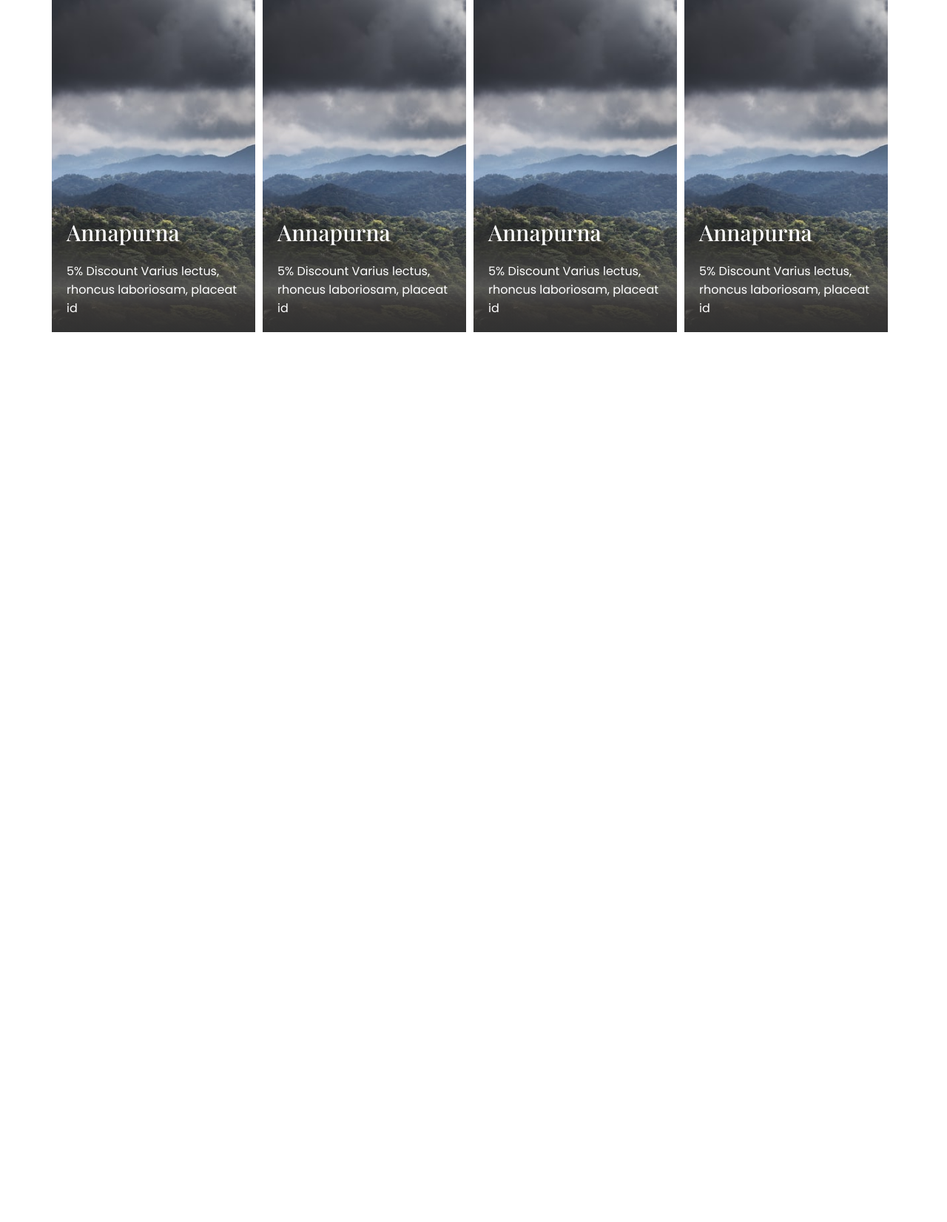
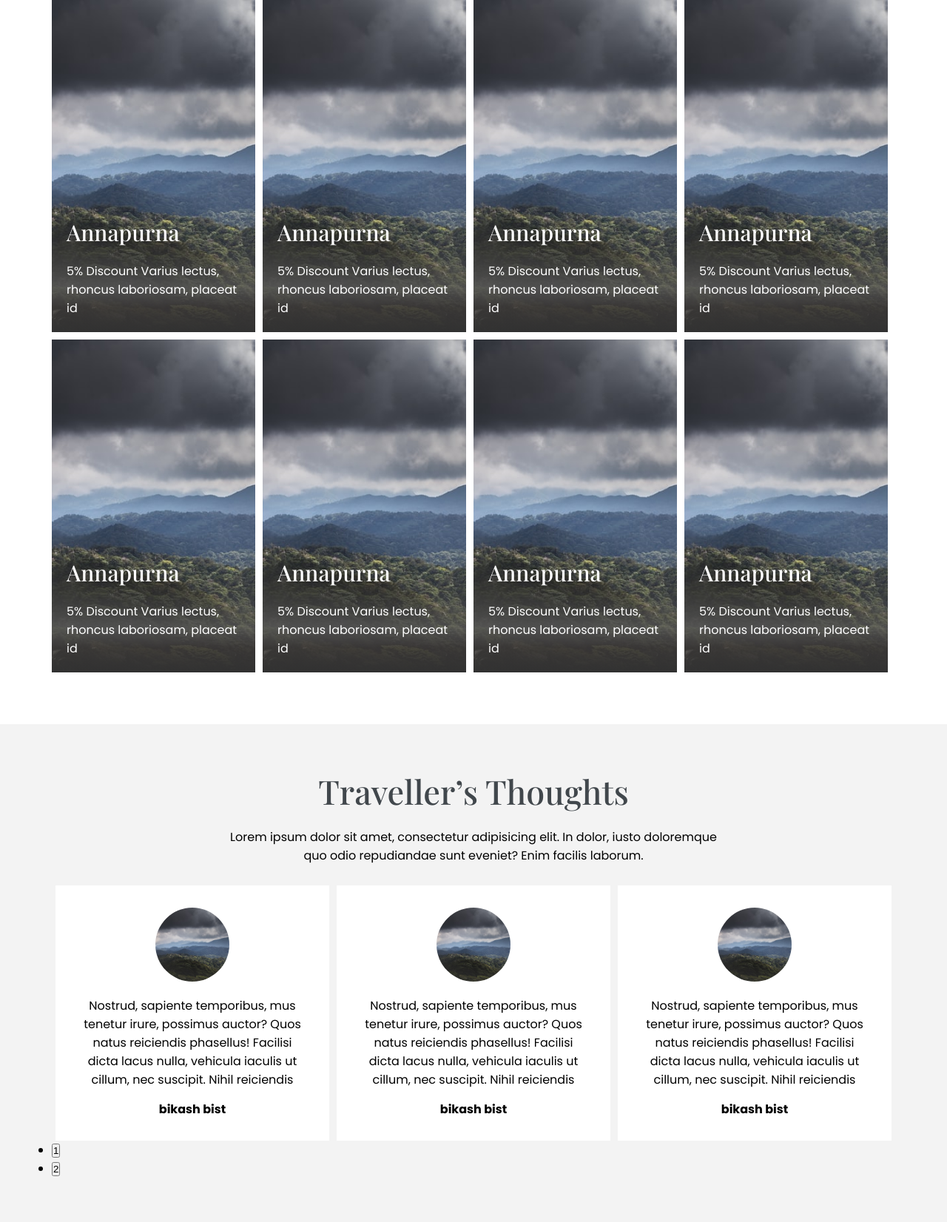
Before and after one commit to bikashbist/paidal-yatri, a Laravel app: page / in a window 1280 px wide. Shown: the part 2463-4115 px from the top of the page at 74% size. Before the commit the page ends 2912 px from the top, so only its background shows below. Run offline with Laravel 8, Linux system fonts and the light colour scheme; some libraries are stand-ins or nearby versions; some web fonts are replaced.

Commit message:
test-monial

```diff
--- a/css/test.css
+++ b/css/test.css
@@ -137,6 +137,7 @@ h2.text {
 
 .slick-slide img {
   width: 100%;
+  height: 100%;
 }
 
 .slider__content {
@@ -452,6 +453,7 @@ h2.text {
 }
 .package-destination a {
   display: block;
+  margin-bottom: 10px;
 }
 .package-destination--contain {
   height: 450px;
@@ -484,3 +486,27 @@ h2.text {
      object-fit: cover;
   width: 100%;
 }
+
+.testimonial {
+  background-color: #f3f3f3;
+}
+.testimonial__images {
+  width: 100px;
+  height: 100px;
+  overflow: hidden;
+  border-radius: 50%;
+  margin: 0 auto;
+}
+.testimonial__contain {
+  text-align: center;
+  padding: 20px 15px 0px;
+  display: inline-block;
+}
+.testimonial__contain .text {
+  padding-bottom: 15px;
+}
+.testimonial__part {
+  background-color: #fff;
+  padding: 30px 20px;
+  margin: 0px 5px;
+}
--- a/index.php
+++ b/index.php
@@ -34,7 +34,7 @@
     <?php include 'recent-activities.php' ?>
     <?php include 'newsletter.php' ?>
     <?php include 'packages-destination.php' ?>
-
+    <?php include 'testimonial.php' ?>
     <script src="js/all.js"></script>
 </body>
 
--- a/packages-destination.php
+++ b/packages-destination.php
@@ -11,7 +11,8 @@
                     <a href="#">
                         <div class="package-destination--contain">
                             <div class="package-destination--images">
-                                <img class="img__thumbnail package-destination--img__height" src="images/nature.jpg" alt="">
+                                <img class="img__thumbnail package-destination--img__height" src="images/nature.jpg"
+                                    alt="">
 
                             </div>
                             <div class="package-destination--contain__inner">
@@ -24,10 +25,11 @@
                     </a>
                 </div>
                 <div class="package-destination--grid--two">
-                <a href="#">
+                    <a href="#">
                         <div class="package-destination--contain">
                             <div class="package-destination--images">
-                                <img class="img__thumbnail package-destination--img__height" src="images/nature.jpg" alt="">
+                                <img class="img__thumbnail package-destination--img__height" src="images/nature.jpg"
+                                    alt="">
 
                             </div>
                             <div class="package-destination--contain__inner">
@@ -40,10 +42,11 @@
                     </a>
                 </div>
                 <div class="package-destination--grid--three">
-                <a href="#">
+                    <a href="#">
                         <div class="package-destination--contain">
                             <div class="package-destination--images">
-                                <img class="img__thumbnail package-destination--img__height" src="images/nature.jpg" alt="">
+                                <img class="img__thumbnail package-destination--img__height" src="images/nature.jpg"
+                                    alt="">
 
                             </div>
                             <div class="package-destination--contain__inner">
@@ -56,10 +59,79 @@
                     </a>
                 </div>
                 <div class="package-destination--grid--four">
-                <a href="#">
+                    <a href="#">
                         <div class="package-destination--contain">
                             <div class="package-destination--images">
-                                <img class="img__thumbnail package-destination--img__height" src="images/nature.jpg" alt="">
+                                <img class="img__thumbnail package-destination--img__height" src="images/nature.jpg"
+                                    alt="">
+
+                            </div>
+                            <div class="package-destination--contain__inner">
+                                <h3 class="package-destination--place">Annapurna </h3>
+                                <p class="package-destination--about">5% Discount Varius lectus, rhoncus laboriosam,
+                                    placeat id</p>
+                            </div>
+
+                        </div>
+                    </a>
+                </div>
+                <div class="package-destination--grid--one">
+                    <a href="#">
+                        <div class="package-destination--contain">
+                            <div class="package-destination--images">
+                                <img class="img__thumbnail package-destination--img__height" src="images/nature.jpg"
+                                    alt="">
+
+                            </div>
+                            <div class="package-destination--contain__inner">
+                                <h3 class="package-destination--place">Annapurna </h3>
+                                <p class="package-destination--about">5% Discount Varius lectus, rhoncus laboriosam,
+                                    placeat id</p>
+                            </div>
+
+                        </div>
+                    </a>
+                </div>
+                <div class="package-destination--grid--one">
+                    <a href="#">
+                        <div class="package-destination--contain">
+                            <div class="package-destination--images">
+                                <img class="img__thumbnail package-destination--img__height" src="images/nature.jpg"
+                                    alt="">
+
+                            </div>
+                            <div class="package-destination--contain__inner">
+                                <h3 class="package-destination--place">Annapurna </h3>
+                                <p class="package-destination--about">5% Discount Varius lectus, rhoncus laboriosam,
+                                    placeat id</p>
+                            </div>
+
+                        </div>
+                    </a>
+                </div>
+                <div class="package-destination--grid--one">
+                    <a href="#">
+                        <div class="package-destination--contain">
+                            <div class="package-destination--images">
+                                <img class="img__thumbnail package-destination--img__height" src="images/nature.jpg"
+                                    alt="">
+
+                            </div>
+                            <div class="package-destination--contain__inner">
+                                <h3 class="package-destination--place">Annapurna </h3>
+                                <p class="package-destination--about">5% Discount Varius lectus, rhoncus laboriosam,
+                                    placeat id</p>
+                            </div>
+
+                        </div>
+                    </a>
+                </div>
+                <div class="package-destination--grid--one">
+                    <a href="#">
+                        <div class="package-destination--contain">
+                            <div class="package-destination--images">
+                                <img class="img__thumbnail package-destination--img__height" src="images/nature.jpg"
+                                    alt="">
 
                             </div>
                             <div class="package-destination--contain__inner">
--- a/scss/_grid.scss
+++ b/scss/_grid.scss
@@ -38,6 +38,7 @@
     .package-destination--grid {
         display: grid;
         grid-template-columns: 1fr 1fr 1fr 1fr 1fr 1fr 1fr 1fr;
+
         &--one {
             grid-column: span 2;
             grid-row: span 2;
--- a/scss/_package-destination.scss
+++ b/scss/_package-destination.scss
@@ -1,6 +1,7 @@
 .package-destination{
     a {
         display: block;
+        margin-bottom: 10px;
 
     }
     &--contain{
--- a/scss/_slider.scss
+++ b/scss/_slider.scss
@@ -13,6 +13,7 @@
 }
 .slick-slide img {
     width: 100%;
+    height: 100%;
 }
 .slider__content {
     position: relative;
--- /dev/null
+++ b/scss/_testimonial.scss
@@ -0,0 +1,23 @@
+.testimonial{
+    background-color: #f3f3f3;
+    &__images {
+        width: 100px;
+        height: 100px;
+        overflow: hidden;
+        border-radius: 50%;
+        margin: 0 auto;
+    }
+    &__contain{
+        text-align: center;
+        padding: 20px 15px 0px;
+        display: inline-block;
+        .text{
+            padding-bottom: 15px;
+        }
+    }
+    &__part{
+        background-color: #fff;
+        padding: 30px 20px;
+        margin: 0px 5px;
+    }
+}
--- a/scss/test.scss
+++ b/scss/test.scss
@@ -8,3 +8,4 @@
 @import "newsletter";
 @import "grid";
 @import "package-destination";
+@import "testimonial";
--- /dev/null
+++ b/testimonial.php
@@ -0,0 +1,63 @@
+<div class="testimonial padding-y-axis">
+    <div class="section__heading text-center">
+        <h1 class="title__heading">Traveller’s Thoughts</h1>
+        <p class="text">Lorem ipsum dolor sit amet, consectetur adipisicing elit. In dolor, iusto doloremque <br>
+            quo odio repudiandae sunt eveniet? Enim facilis laborum.</p>
+    </div>
+    <div class="testimonial__inner padding-x-axis ">
+        <div class="testimonial__detail">
+            <div class="testimonial__slider">
+                <section class="slider-part">
+                    <div class="testimonial__part">
+                        <div class="testimonial__images">
+                            <img class="img__thumbnail package-destination--img__height" src="images/nature.jpg" alt="">
+                        </div>
+                        <div class="testimonial__contain ">
+                            <p class="text">Nostrud, sapiente temporibus, mus tenetur irure, possimus auctor? Quos natus reiciendis
+                                phasellus! Facilisi dicta lacus nulla, vehicula iaculis ut cillum, nec suscipit. Nihil
+                                reiciendis</p>
+                            <h4>bikash bist</h4>
+                        </div>
+                    </div>
+                    <div class="testimonial__part">
+                        <div class="testimonial__images">
+                            <img class="img__thumbnail package-destination--img__height" src="images/nature.jpg" alt="">
+                        </div>
+                        <div class="testimonial__contain ">
+
+                        <p class="text">Nostrud, sapiente temporibus, mus tenetur irure, possimus auctor? Quos natus reiciendis
+                                phasellus! Facilisi dicta lacus nulla, vehicula iaculis ut cillum, nec suscipit. Nihil
+                                reiciendis</p>
+                            <h4>bikash bist</h4>
+                        </div>
+                    </div>
+                    <div class="testimonial__part">
+                        <div class="testimonial__images">
+                            <img class="img__thumbnail package-destination--img__height" src="images/nature.jpg" alt="">
+                        </div>
+                        <div class="testimonial__contain ">
+
+                            <p class="text">Nostrud, sapiente temporibus, mus tenetur irure, possimus auctor? Quos natus reiciendis
+                                phasellus! Facilisi dicta lacus nulla, vehicula iaculis ut cillum, nec suscipit. Nihil
+                                reiciendis</p>
+                            <h4>bikash bist</h4>
+                        </div>
+                    </div>
+                    <div class="testimonial__part">
+                        <div class="testimonial__images">
+                            <img class="img__thumbnail package-destination--img__height" src="images/nature.jpg" alt="">
+                        </div>
+                        <div class="testimonial__contain ">
+
+                        <p class="text">Nostrud, sapiente temporibus, mus tenetur irure, possimus auctor? Quos natus reiciendis
+                                phasellus! Facilisi dicta lacus nulla, vehicula iaculis ut cillum, nec suscipit. Nihil
+                                reiciendis</p>
+                            <h4>bikash bist</h4>
+                        </div>
+                    </div>
+
+                </section>
+            </div>
+        </div>
+    </div>
+</div>
```
Also changed, not shown: dev_js/app.js (+39 -0 lines), js/app.js (+33 -0 lines), js/all.js.
